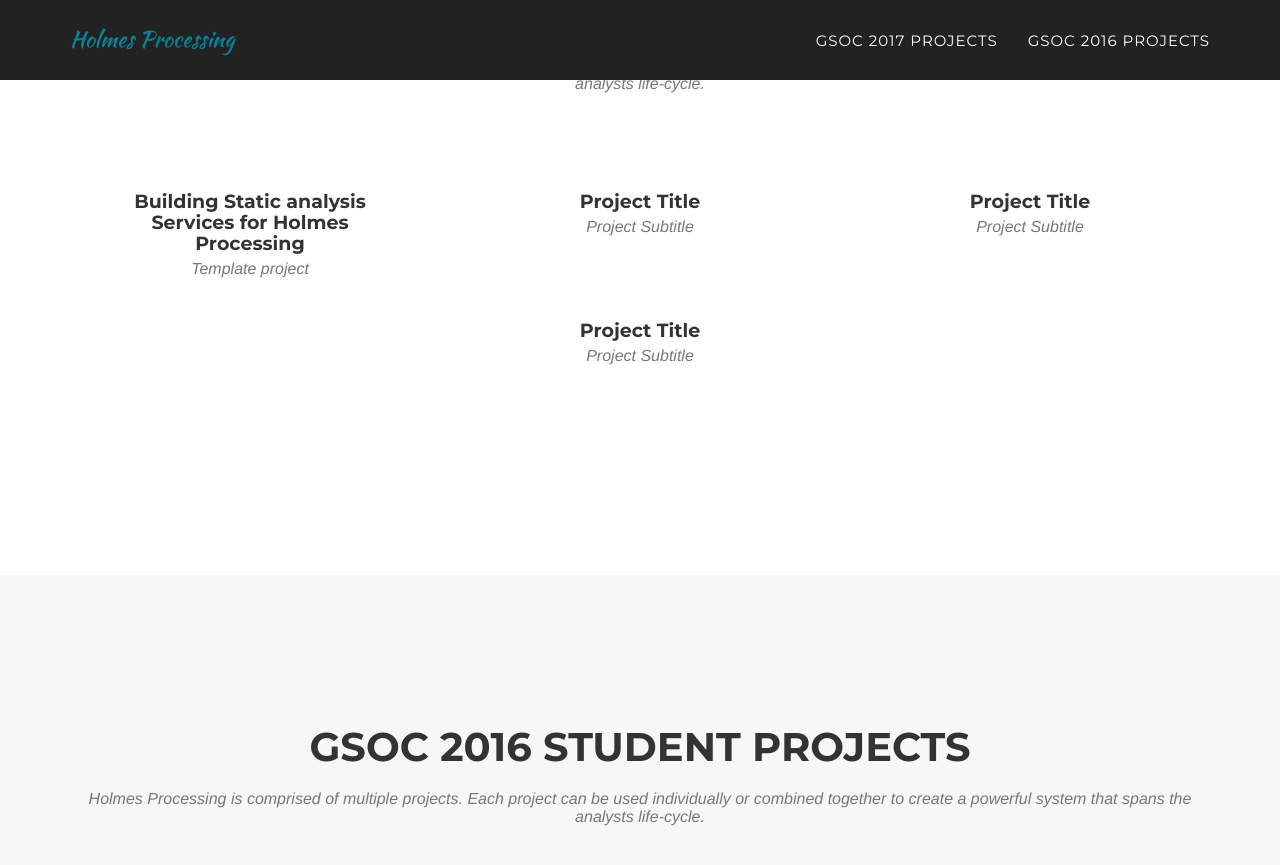
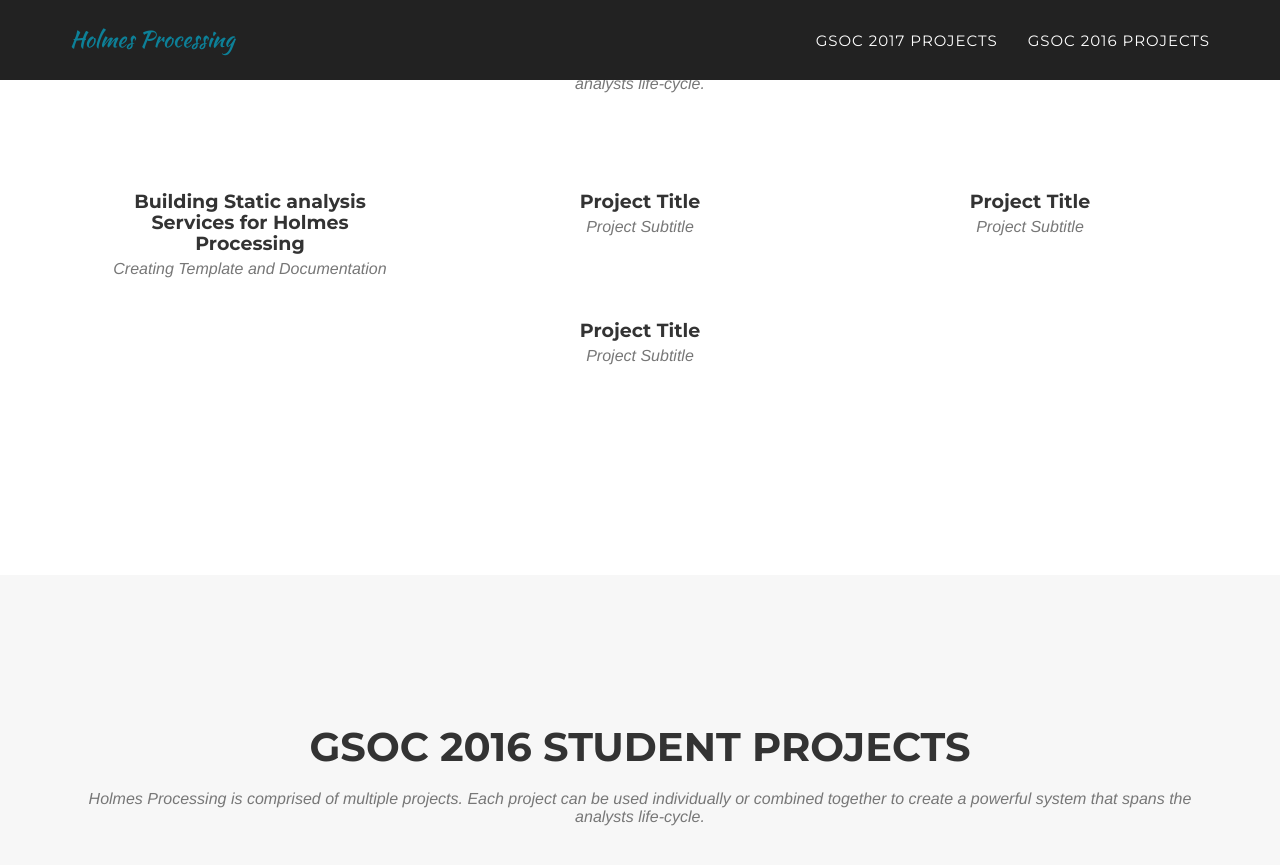
Before and after one commit to HolmesProcessing/gsoc, a Jekyll site: the page built from _posts/2017-08-18-gsoc_2017-manohar.markdown, in a window 1280 px wide and 900 px high, scrolled down 923 px. Shown: the top 865 px of the window. Built offline with Jekyll 4.4.1, drawn with Linux system fonts in a browser that asks for light colours; some web fonts are replaced.

Commit message:
add project image

```diff
--- a/_posts/2017-08-18-gsoc_2017-manohar.markdown
+++ b/_posts/2017-08-18-gsoc_2017-manohar.markdown
@@ -1,15 +1,15 @@
 ---
 title: Building Static analysis Services for Holmes Processing
-subtitle: Template project
+subtitle: Creating Template and Documentation
 layout: default
 modal-id: 2
 category: gsoc2017
-date: 2017-08-22
-img: temp.svg
-thumbnail: temp.svg
+date: 2017-08-25
+img: manohar.svg
+thumbnail: manohar.svg
 alt: license-img
 repository: https://github.com/HolmesProcessing/Holmes-Totem
-documentation:
+documentation: https://docs.holmesprocessing.com/en/latest/rst/components/holmes-totem/services/index.html
 license:
 
 ---
```
Also changed, not shown: img/portfolio/manohar.svg (added).
